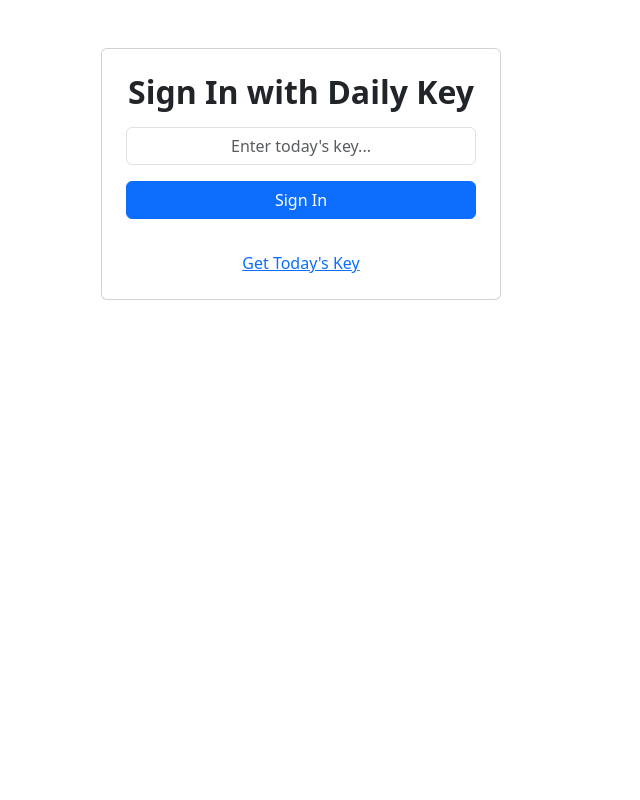
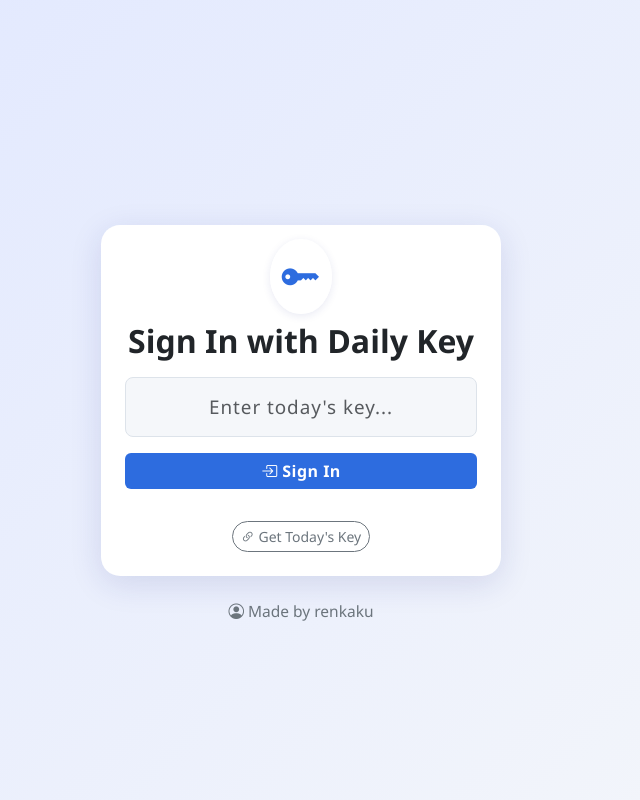
Before and after one commit to Warren122093/PinasTV, a plain HTML site: page index.html in a window 1280 px wide. Shown: the whole page, without its empty margins (339-979 px from the left). Drawn offline with nearby package versions, Linux system fonts and the light colour scheme; no server answers.

Commit message:
Update index.html

```diff
--- a/index.html
+++ b/index.html
@@ -4,22 +4,127 @@
   <meta charset="UTF-8">
   <title>Sign In - Daily Key</title>
   <meta name="viewport" content="width=device-width, initial-scale=1">
+  <!-- Bootstrap 5 CSS and Bootstrap Icons -->
   <link href="https://cdn.jsdelivr.net/npm/bootstrap@5.3.3/dist/css/bootstrap.min.css" rel="stylesheet">
   <link href="https://cdn.jsdelivr.net/npm/bootstrap-icons@1.11.3/font/bootstrap-icons.css" rel="stylesheet">
+  <style>
+    :root {
+      --primary-color: #2d6cdf;
+      --background-color: #e0e7ff;
+      --text-color: #18191a;
+      --card-color: #fff;
+      --input-color: #f5f7fa;
+      --accent-color: #6c757d;
+    }
+
+    body {
+      font-family: 'Segoe UI', Tahoma, Geneva, Verdana, sans-serif;
+      background: linear-gradient(135deg, var(--background-color) 0%, var(--input-color) 100%);
+      color: var(--text-color);
+      margin: 0;
+      min-height: 100vh;
+    }
+
+    .main-container {
+      min-height: 100vh;
+      display: flex;
+      flex-direction: column;
+      justify-content: center;
+      align-items: center;
+    }
+
+    .signin-card {
+      max-width: 400px;
+      width: 100%;
+      border: none;
+      border-radius: 1.2rem;
+      background: var(--card-color);
+      box-shadow: 0 8px 32px 0 rgba(31, 38, 135, 0.13);
+      margin-top: 3rem;
+    }
+
+    .signin-icon {
+      font-size: 2.4rem;
+      color: var(--primary-color);
+      background: #fff;
+      border-radius: 50%;
+      padding: 0.3em;
+      box-shadow: 0 2px 8px 0 rgba(31, 38, 135, 0.1);
+    }
+
+    #key-input {
+      font-size: 1.18rem;
+      letter-spacing: 0.05em;
+      padding: 0.8em 1em;
+      background: var(--input-color);
+      border: 1px solid #dde3ea;
+      border-radius: 8px;
+      transition: border-color 0.2s;
+    }
+
+    #key-input:focus {
+      border-color: var(--primary-color);
+      box-shadow: 0 0 0 2px var(--primary-color)33;
+      outline: none;
+    }
+
+    .btn-primary {
+      background-color: var(--primary-color);
+      border: none;
+      font-weight: bold;
+      letter-spacing: 0.03em;
+      font-size: 1rem;
+      transition: background 0.3s;
+    }
+
+    .btn-primary:hover, .btn-primary:focus {
+      background-color: #144cb8;
+    }
+
+    .btn-outline-secondary {
+      border-radius: 2em;
+    }
+
+    .footer {
+      color: var(--accent-color);
+      font-size: 0.97rem;
+      margin-top: 2rem;
+    }
+
+    @media (max-width: 480px) {
+      .signin-card {
+        padding: 1.5rem 0.7rem;
+        margin-top: 1.5rem;
+      }
+      .main-container {
+        padding: 0 0.5rem;
+      }
+    }
+  </style>
 </head>
 <body>
-  <div class="container py-5">
-    <div class="card p-4 mx-auto" style="max-width:400px">
+  <div class="main-container">
+    <div class="card signin-card p-4 mx-auto">
+      <div class="text-center mb-3">
+        <i class="bi bi-key-fill signin-icon"></i>
+      </div>
       <h2 class="mb-3 fw-bold text-center">Sign In with Daily Key</h2>
-      <form id="signin-form">
+      <form id="signin-form" autocomplete="off">
         <input type="password" class="form-control mb-3 text-center" id="key-input" placeholder="Enter today's key..." required autocomplete="off">
-        <button type="submit" class="btn btn-primary w-100">Sign In</button>
+        <button type="submit" class="btn btn-primary w-100">
+          <i class="bi bi-box-arrow-in-right"></i> Sign In
+        </button>
       </form>
       <div id="signin-message" class="mt-3"></div>
       <div class="mt-3 text-center">
-        <a href="https://warren122093.github.io/iptvphkey/" target="_blank">Get Today's Key</a>
+        <a href="https://warren122093.github.io/iptvphkey/" target="_blank" class="btn btn-outline-secondary btn-sm">
+          <i class="bi bi-link-45deg"></i> Get Today's Key
+        </a>
       </div>
     </div>
+    <footer class="footer mt-4 text-center">
+      <span><i class="bi bi-person-circle"></i> Made by renkaku</span>
+    </footer>
   </div>
   <script>
     let todayKey = "";
@@ -52,17 +157,17 @@
         message.innerHTML = "";
 
         if (!todayKey) {
-          message.innerHTML = `<div class="alert alert-warning">Unable to verify key. Please try again later.</div>`;
+          message.innerHTML = `<div class="alert alert-warning"><i class="bi bi-exclamation-triangle"></i> Unable to verify key. Please try again later.</div>`;
           return;
         }
 
         if (keyInput.value.trim() === todayKey) {
-          message.innerHTML = `<div class="alert alert-success">Sign in successful! Redirecting...</div>`;
+          message.innerHTML = `<div class="alert alert-success"><i class="bi bi-check-circle"></i> Sign in successful! Redirecting...</div>`;
           setTimeout(() => {
             window.location.href = "index2.html";
           }, 1000);
         } else {
-          message.innerHTML = `<div class="alert alert-danger">Key is not correct.</div>`;
+          message.innerHTML = `<div class="alert alert-danger"><i class="bi bi-x-circle"></i> Key is not correct.</div>`;
         }
         keyInput.value = "";
       });
```
